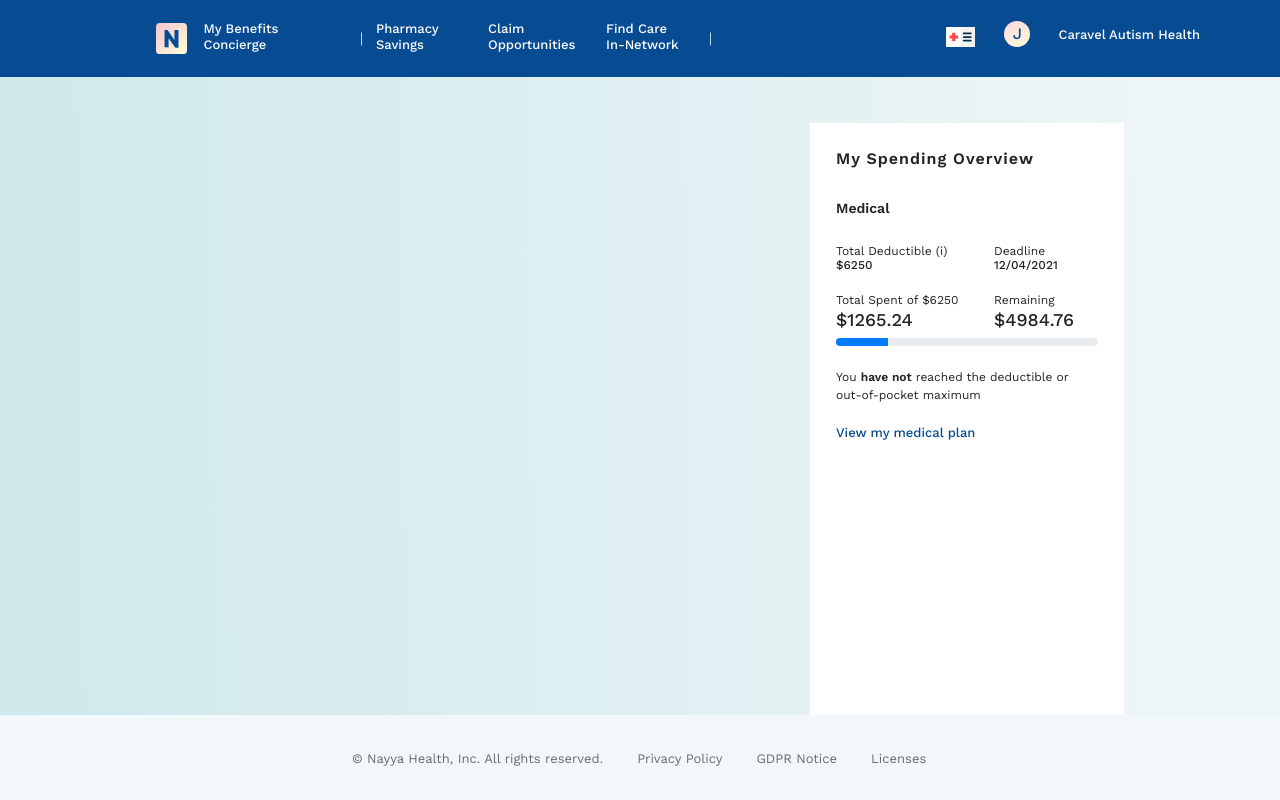
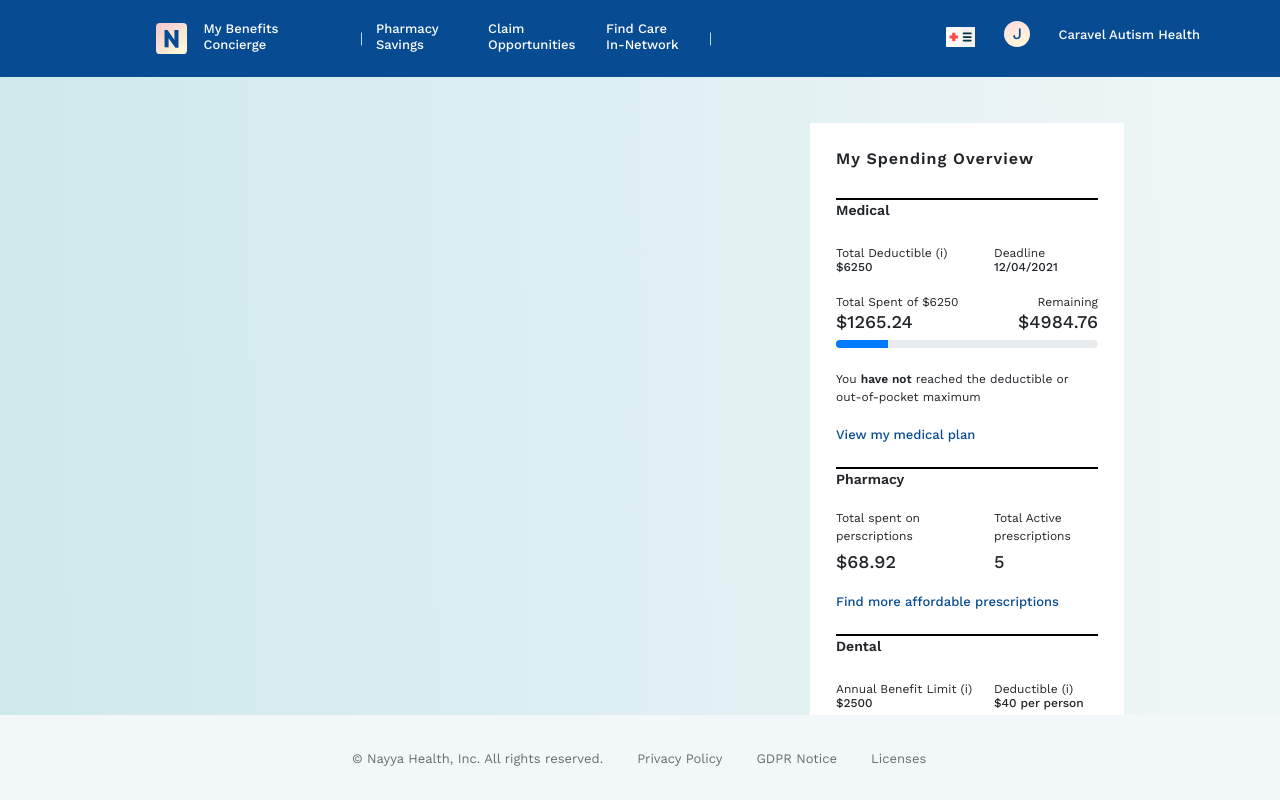
Before and after one commit to alti21/Nayya-Front-End-Engineer-Assessment, a React (Create React App) app in the folder benefits-concierge-dashboard/: page / in a window 1280 px wide. Shown: the top 800 px of the page. Built offline with nearby package versions, Linux system fonts and the light colour scheme.

Commit message:
Finished overview

```diff
--- a/benefits-concierge-dashboard/src/App.scss
+++ b/benefits-concierge-dashboard/src/App.scss
@@ -120,6 +120,11 @@
 
 /*overview*/
 
+.hr {
+  margin: 0;
+  border: 1px solid black;
+}
+
 .overview {
   height: 777px;
   width: 314px;
@@ -187,6 +192,7 @@
   margin-top: 21px;
   height: 18px;
   font-weight: 500;
+  margin-bottom: 27px;
 }
 
 .left-width {
--- a/benefits-concierge-dashboard/src/Body/OverviewTile.js
+++ b/benefits-concierge-dashboard/src/Body/OverviewTile.js
@@ -1,39 +1,16 @@
 import React from 'react';
 import { Container, Row, Col } from 'react-bootstrap';
-import ProgressBar from 'react-bootstrap/ProgressBar'
+//import ProgressBar from 'react-bootstrap/ProgressBar'
 
-const OverviewTile = () => {
+const OverviewTile = ({title, children}) => {
 
     return (
         <>
+            <hr className='hr'></hr>
             <div>
-                <p className='overview-tile-title'>Medical</p>
+                <p className='overview-tile-title'>{title}</p>
             </div>
-            <div style={{height: '14px'}}>
-                <span className='left-width overview-tile-heading'>Total Deductible (i)</span>
-                <span className='right-width overview-tile-heading'>Deadline</span>
-            </div>
-            <div style={{height: '13px'}}>
-                <span className='left-width overview-tile-content'>$6250</span>
-                <span className='right-width overview-tile-content'>12/04/2021</span>
-            </div>
-            <div style={{marginTop: '22px', height: '11px'}}>
-                <span className='left-width overview-tile-heading'>Total Spent of $6250</span>
-                <span className='right-width overview-tile-heading'>Remaining</span>
-            </div>
-            <div style={{marginTop: '8px', height: '14px'}}>
-                <span style={{fontSize: '18px'}} className='left-width overview-tile-content'>$1265.24</span>
-                <span style={{fontSize: '18px'}} className='right-width overview-tile-content'>$4984.76</span>
-            </div>
-            <div >
-                <ProgressBar now={20} className='bcd-bar'/>
-            </div>
-            <div className='overview-tile-text'>
-                You <strong>have not</strong> reached the deductible or out-of-pocket maximum
-            </div>
-            <div className='overview-tile-link'>
-                <a href='#'>View my medical plan</a>
-            </div>
+            {children}
         </>
     )
 }
--- a/benefits-concierge-dashboard/src/Body/SpendingOverview.js
+++ b/benefits-concierge-dashboard/src/Body/SpendingOverview.js
@@ -1,6 +1,7 @@
 import React from 'react';
 import { Container, Row, Col } from 'react-bootstrap';
 import OverviewTile from './OverviewTile';
+import ProgressBar from 'react-bootstrap/ProgressBar'
 
 const SpendingOverview = () => (
     <Container className='overview'>
@@ -8,10 +9,77 @@ const SpendingOverview = () => (
             <Col lg={12}>
                 <p className='overview-title'>My Spending Overview</p>
             </Col>
+
         </Row>
-        <OverviewTile />
 
-
+        <OverviewTile title="Medical">
+            <div style={{height: '14px'}}>
+                <span className='left-width overview-tile-heading'>Total Deductible (i)</span>
+                <span className='right-width overview-tile-heading'>Deadline</span>
+            </div>
+            <div style={{height: '13px'}}>
+                <span className='left-width overview-tile-content'>$6250</span>
+                <span className='right-width overview-tile-content'>12/04/2021</span>
+            </div>
+            <div style={{marginTop: '22px', height: '11px'}}>
+                <span className='left-width overview-tile-heading'>Total Spent of $6250</span>
+                <span className='right-width overview-tile-heading text-right'>Remaining</span>
+            </div>
+            <div style={{marginTop: '8px', height: '14px'}}>
+                <span style={{fontSize: '18px'}} className='left-width overview-tile-content'>$1265.24</span>
+                <span style={{fontSize: '18px'}} className='right-width overview-tile-content text-right'>$4984.76</span>
+            </div>
+            <div >
+                <ProgressBar now={20} className='bcd-bar'/>
+            </div>
+            <div className='overview-tile-text'>
+                You <strong>have not</strong> reached the deductible or out-of-pocket maximum
+            </div>
+            <div className='overview-tile-link'>
+                <a href='#'>View my medical plan</a>
+            </div>
+        </OverviewTile>
+        <OverviewTile title='Pharmacy'>
+            <div style={{height: '28px'}}>
+                <span className='left-width overview-tile-heading'>Total spent on perscriptions</span>
+                <span className='right-width overview-tile-heading'>Total Active prescriptions</span>
+            </div>
+            <div style={{height: '20px', marginTop: '11px'}}>
+                <span style={{fontSize: '18px'}} className='left-width overview-tile-content'>$68.92</span>
+                <span style={{fontSize: '18px'}} className='right-width overview-tile-content'>5</span>
+            </div>
+            <div className='overview-tile-link'>
+                <a href='#'>Find more affordable prescriptions</a>
+            </div>
+        </OverviewTile>
+        <OverviewTile title="Dental">
+            <div style={{height: '14px'}}>
+                <span className='left-width overview-tile-heading'>Annual Benefit Limit (i)</span>
+                <span className='right-width overview-tile-heading'>Deductible (i)</span>
+            </div>
+            <div style={{height: '13px'}}>
+                <span className='left-width overview-tile-content'>$2500</span>
+                <span className='right-width overview-tile-content'>$40 per person</span>
+            </div>
+            <div style={{marginTop: '22px', height: '11px'}}>
+                <span className='left-width overview-tile-heading'>Total Spent of $2500</span>
+                <span className='right-width overview-tile-heading'>Remaining</span>
+            </div>
+            <div style={{marginTop: '8px', height: '14px'}}>
+                <span style={{fontSize: '18px'}} className='left-width overview-tile-content'>$40.57</span>
+                <span style={{fontSize: '18px'}} className='right-width overview-tile-content'>$2459.43</span>
+            </div>
+            <div>
+                <ProgressBar now={10} className='bcd-bar'/>
+            </div>
+            <div className='overview-tile-text'>
+                You <strong>have not</strong> reached the max benefit
+            </div>
+        </OverviewTile>
+        <hr style={{margin: '0px'}}></hr>
+        <div className='overview-tile-link' style={{marginTop: '17px', marginBottom: '26px'}}>
+            <a href='#'>View my cards and plans</a>
+        </div>
     </Container>
 )
 
```
